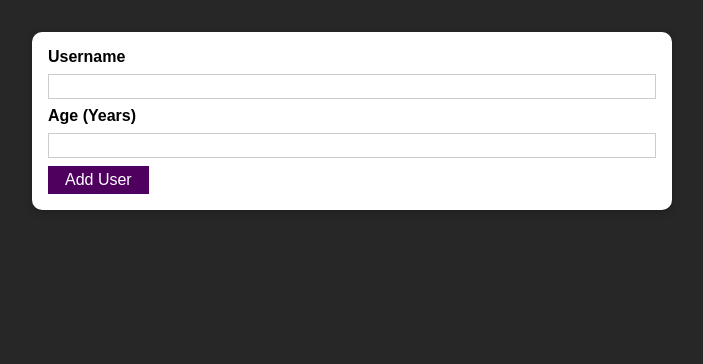
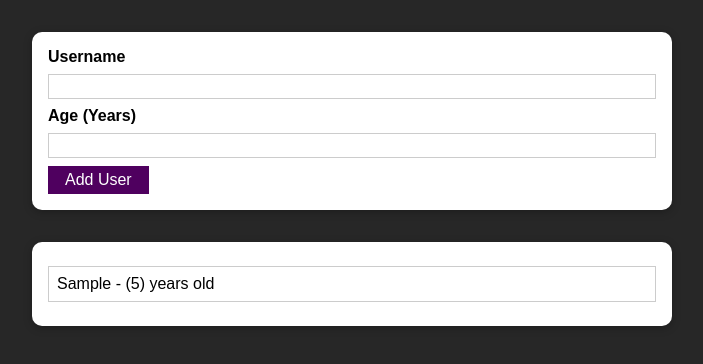
Before and after one commit to g-101/adduser-app-react, a React (Create React App) app: page / in a window 1280 px wide. Both pictures are taken after typing "Sample", "5" into the empty fields and a click on the button "Add User". Shown: the top 364 px of the page, without its empty margins (288-991 px from the left). Built offline with nearby package versions, Linux system fonts and the light colour scheme.

Commit message:
criando o UsersList componente

```diff
--- a/src/App.js
+++ b/src/App.js
@@ -1,13 +1,18 @@
 import React, { useState } from 'react';
 import UserForm from './components/UserForm/UserForm';
+import UsersList from './components/UsersList/UsersList';
 
 function App() {
+  const [users, setUsers] = useState([]);
   const addNewUser = user => {
+    setUsers(prevUsers => [user, ...prevUsers]);
     console.log(user);
   };
+  console.log(users);
   return (
     <div>
       <UserForm onAddNewUser={addNewUser} />
+      <UsersList users={users} />
     </div>
   );
 }
--- a/src/components/UserForm/UserForm.js
+++ b/src/components/UserForm/UserForm.js
@@ -25,6 +25,7 @@
       name: inUsername,
       age: inAge,
     });
+    console.log('form enviado');
     setInUsername('');
     setInAge('');
   };
--- /dev/null
+++ b/src/components/UsersList/UsersList.js
@@ -0,0 +1,15 @@
+import Card from '../UI/Card';
+import classes from './UsersList.module.css';
+function UsersList(props) {
+  return (
+    <Card className={classes.users}>
+      <ul>
+        {props.users.map(user => (
+          <li>{`${user.name} - (${user.age}) years old`}</li>
+        ))}
+      </ul>
+    </Card>
+  );
+}
+
+export default UsersList;
--- /dev/null
+++ b/src/components/UsersList/UsersList.module.css
@@ -0,0 +1,16 @@
+.users {
+  margin: 2rem auto;
+  width: 90%;
+  max-width: 40rem;
+}
+
+.users ul {
+  list-style: none;
+  padding: 1rem;
+}
+
+.users li {
+  border: 1px solid #ccc;
+  margin: 0.5rem 0;
+  padding: 0.5rem;
+}
```
